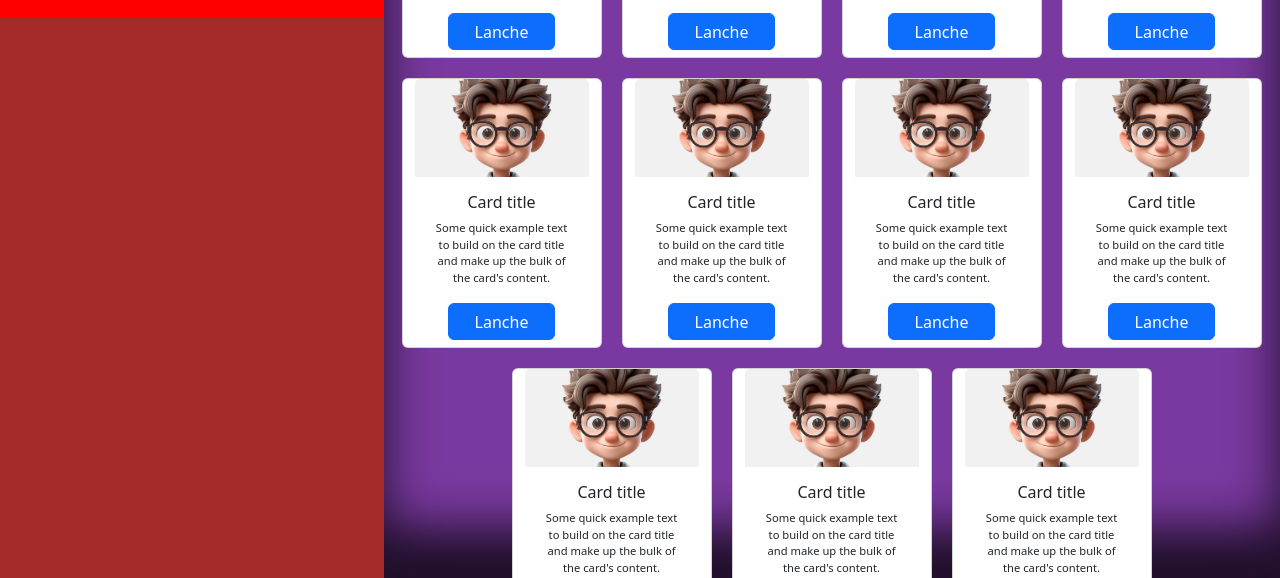
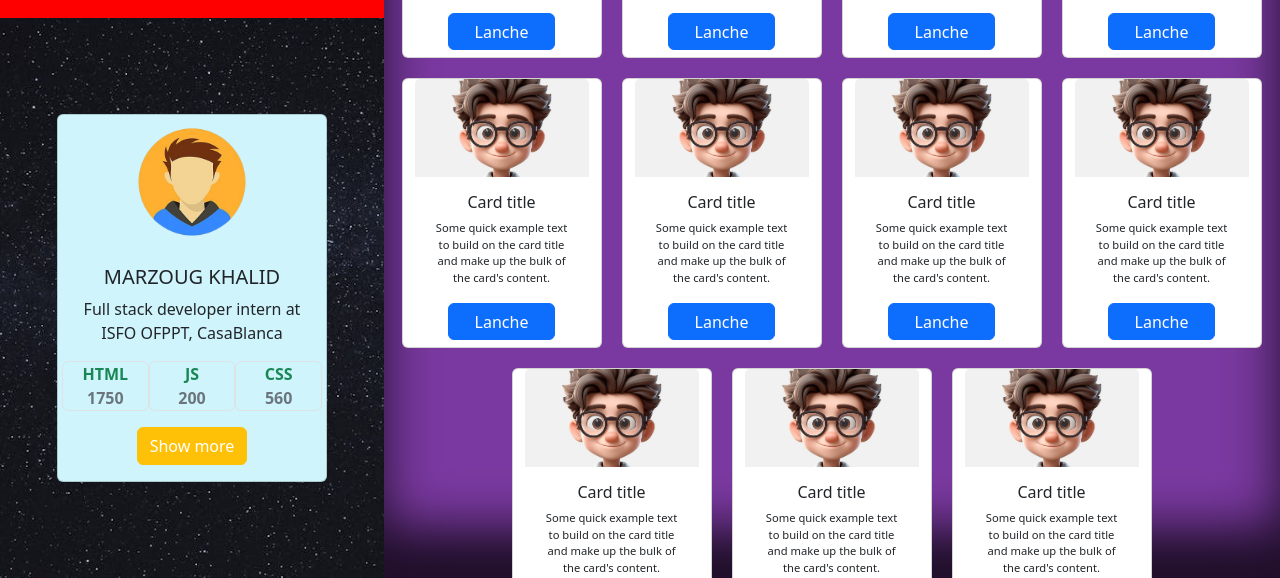
Before and after one commit to MMSO-DD105/MMSO_Projects, a plain HTML site: page KHALID/index.html in a window 1280 px wide. Shown: the part 222-800 px from the top of the page. Drawn offline with nearby package versions, Linux system fonts and the light colour scheme.

Commit message:
first version of profil KHALID

```diff
--- a/KHALID/index.html
+++ b/KHALID/index.html
@@ -17,7 +17,30 @@
       <div class="container_member">
         &#9888 &#x1f440
       </div>
-      <div class="allInfo"></div>
+      <div class="allInfo container">
+        <div class="card w-75 bg-info-subtle text-center">
+          <img src="media/pngtree.png" class="card-img-top profilImg" alt="profil">
+          <div class="card-body">
+            <h5 class="card-title">MARZOUG KHALID</h5>
+            <p class="card-text">Full stack developer intern at ISFO OFPPT, CasaBlanca</p>
+            <div class="row">
+              <div class="col-4 d-flex flex-column border rounded">
+                <span class="fw-bolder text-success">HTML</span>
+                <span class="fw-bold text-secondary">1750</span>
+              </div>
+              <div class="col-4 d-flex flex-column border rounded">
+                <span class="fw-bolder text-success">JS</span>
+                <span class="fw-bold text-secondary">200</span>
+              </div>
+              <div class="col-4 d-flex flex-column border rounded">
+                <span class="fw-bolder text-success">CSS</span>
+                <span class="fw-bold text-secondary">560</span>
+              </div>
+            </div>
+            <a href="https://github.com/khalidmarzou" target="_blank" class="btn btn-warning text-white mt-3">Show more</a>
+          </div>
+        </div>
+      </div>
     </aside>
     <main class="row">
       <div class="card python text-center col-3">
--- a/KHALID/style.css
+++ b/KHALID/style.css
@@ -1,5 +1,6 @@
 /* _______________Style aside main & body_________________ */
-body,html {
+body,
+html {
   margin: 0px;
   padding: 0px;
   height: 100%;
@@ -7,7 +8,6 @@ body,html {
 aside {
   height: 100%;
   width: 30%;
-  background-color: aqua;
   position: fixed;
   left: 0;
   padding: 0;
@@ -39,8 +39,13 @@ main {
 /* _____________ Style children Aside___________________ */
 
 .allInfo {
-  background-color: brown;
   height: 70%;
+  display: flex;
+  justify-content: center;
+  align-items: center;
+  background-image: url(media/pexels-kai-pilger-1341279.jpg);
+  background-repeat: no-repeat;
+  background-size: cover;
 }
 
 /* ___________Allcard style_________ */
@@ -52,3 +57,8 @@ main {
 .python p {
   font-size: 0.7em !important;
 }
+.profilImg {
+  width: 50%;
+  margin-left: auto;
+  margin-right: auto;
+}
--- a/ZAKARIA/style.css
+++ b/ZAKARIA/style.css
@@ -52,3 +52,6 @@ main {
 .python p {
   font-size: 0.7em !important;
 }
+.card-img-top{
+
+}
```
Also changed, not shown: KHALID/media/pexels-kai-pilger-1341279.jpg (added), KHALID/media/pngtree.png (added), KHALID/media/space.jpg (added).
